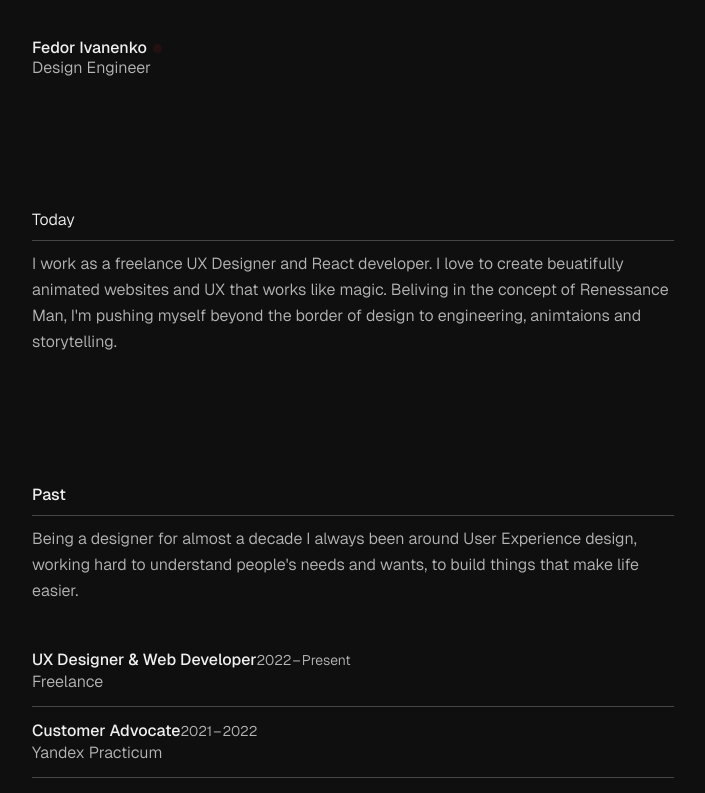
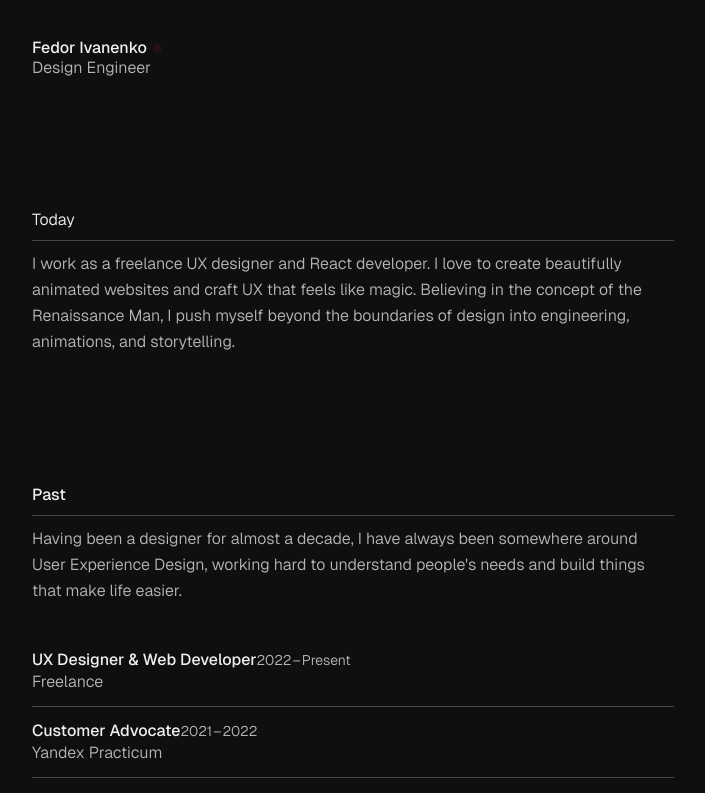
Before and after one commit to fedorivanenko/fedor-ivanenko-personal-website, a Next.js app: page / in a window 1280 px wide. Shown: the top 793 px of the page, without its empty margins (287-992 px from the left). Built offline with nearby package versions, Linux system fonts and the light colour scheme.

Commit message:
text fixes

```diff
--- a/components/bio/bio-panel.tsx
+++ b/components/bio/bio-panel.tsx
@@ -6,13 +6,12 @@ export default function BioPanel() {
       </div>
       <p className="text-muted-foreground space-y-4 leading-relaxed">
         <span className="sm:inline inline-block">
-          I work as a freelance UX Designer and React developer. I
-          love to create beuatifully animated websites and UX that works like
-          magic.
+          I work as a freelance UX designer and React developer. I love to create
+          beautifully animated websites and craft UX that feels like magic.
         </span>
         <span className="sm:inline inline-block ml-0 sm:ml-1">
-          Beliving in the concept of Renessance Man, I&apos;m pushing myself
-          beyond the border of design to engineering, animtaions and
+          Believing in the concept of the Renaissance Man, I push myself beyond
+          the boundaries of design into engineering, animations, and
           storytelling.
         </span>
       </p>
--- a/components/cv/cv-data.ts
+++ b/components/cv/cv-data.ts
@@ -33,9 +33,9 @@ export const jobList: JobType[] = [
         companyDescription: "On my own",
 
         description: [
-            "My moving to Portugal at 2021 made my work at Practicum unfeasible, so I move back to the core of what I'm doing — the design.",
-            "Deeply believe that designer should deeply understand material that working with, I start learning front-end development progressing through React/Next.js ecosystem and animation libraries such @framer-motion or @react-spring.",
-            "Since 2021 I've complete dozens of web-related projects, working all across the globe, from João Pessoa, Brazil to Los Angeles, California."
+            "My move to Poland in 2021 made my work at Practicum unfeasible, so I shifted back to the core of what I do — design.",
+            "Deeply believing that a designer should thoroughly understand the material they work with, I started learning front-end development, progressing through the React/Next.js ecosystem and animation libraries such as @framer-motion and @react-spring.",
+            "Since 2021, I've completed dozens of web-related projects, working across the globe, from João Pessoa, Brazil, to Los Angeles, California."
         ]
     },
     {
@@ -45,8 +45,8 @@ export const jobList: JobType[] = [
         companyDescription: "Educational Tech Startup",
 
         description: [
-            "Practicum is educational tech startup helping non-tech people to get a tech job. It was founded at 2019 and two years later was booming, expanding overseas. Starting as a Coding Bootcamp, Practicum very soon become an University, offering more then 40 different specialities.",
-            "My part of the job was to give a voice to our customers and ensure that it's being heard. I've been spending days with our students and worked close to Product, Design and Faculty Leadership teams buildig communications and ensuring that the needs of our customers was met and challenges was helped.",
+            "Practicum is an educational tech startup that helps non-tech people land a tech job. It was founded in 2019, and two years later, it was booming, expanding overseas. Starting as a coding bootcamp, Practicum quickly grew into a university, offering dozens different specialties.",
+            "My part of the job was to give a voice to our customers and ensure it was being heard. I spent days with our students and worked closely with the Product, Design, and Faculty Leadership teams, building communications and ensuring that our customers' needs were met and their challenges addressed.",
         ]
     },
     {
@@ -56,8 +56,8 @@ export const jobList: JobType[] = [
         companyDescription: "Several Agencies",
 
         description: [
-            "Working at ZLT Group I felt growing interest to the UX design beyod spatial design. I obtained additional eduction in Product Management and User research and eventualy start working as an independent researcher.",
-            "On a course of the next two years I've been woking with a several agencies on a project that varies from digital products to AR wafindign system. My job was to get the solid understaing of clients' customer needs and challenges and help to build a new (or optimize old one) line of business.",
+            "Working at ZLT Group, I developed a growing interest in UX design beyond spatial design. I obtained additional education in Product Management and User Research, and eventually started working as an independent researcher.",
+            "Over the course of the next two years, I worked with several agencies on projects ranging from digital products to AR wayfinding systems. My job was to gain a solid understanding of clients' customer needs and challenges and help build a new (or optimize an existing) line of business.",
         ]
     },
     {
@@ -67,10 +67,10 @@ export const jobList: JobType[] = [
         companyDescription: "Boutique Design Studio",
 
         description: [
-            "ZLT group is the boutique (less then 15 people) design stuido focused on wayfinding solutions. Simply put, we was helping people to find a right direction and feel confident in unfamiliar places such as staudiums, parks, malls, offices, medical facilities and even cities.",
-            "It was my first desgin job after graduating as Graphic Desginer from BHSAD. The studio's art-director have built an amazing team of unique specialists that I've been proud to be part of. We was one the very few teams (perhaps a few dozens or less) in the world that was (and still) able to build wyfinding systems for stadiums and skyscrappers completely on their own.",
-            "My part of the job was developing wayfinding systems. Collect the data, undestand how the space works, design a UX and help other designers to render the system.",
-            "But my biggest impact was systemyzing and automting the design process. I've made an album of standart solutions and a software tool that reduced time to design by 400%. When the COVID19 hit the planet, my system helps built a wayfinding to feild hospitals in matter of days, not weeks, as it was expected.",
+            "ZLT Group is a boutique (fewer than 15 people) design studio focused on wayfinding solutions. Simply put, we helped people find the right direction and feel confident in unfamiliar places such as stadiums, parks, malls, offices, medical facilities, and even cities.",
+            "It was my first design job after graduating as a Graphic Designer from BHSAD. The studio's art director had built an amazing team of unique specialists, and I was proud to be part of it. We were one of the very few teams (perhaps a few dozen or fewer) in the world that was (and still is) able to build wayfinding systems for stadiums and skyscrapers entirely on our own.",
+            "My part of the job was developing wayfinding systems. I collected data, understood how the space worked, designed the UX, and helped other designers render the system.",
+            "My biggest impact was systematizing and automating the design process. I created an album of standard solutions and a software tool that reduced design time by 400%. When COVID-19 hit, my system helped build wayfinding for field hospitals in a matter of days, not weeks, as initially expected.",
         ]
     },
 ]
--- a/components/cv/cv-panel.tsx
+++ b/components/cv/cv-panel.tsx
@@ -21,9 +21,9 @@ export default function CVPanel() {
       </div>
       <span className="text-muted-foreground space-y-5 leading-relaxed">
         <p>
-          Being a designer for almost a decade I always been around User
-          Experience design, working hard to understand people{"'"}s
-          needs and wants, to build things that make life easier.
+          Having been a designer for almost a decade, I have always been
+          somewhere around User Experience Design, working hard to understand
+          people{"'"}s needs and build things that make life easier.
         </p>
       </span>
       <Accordion collapsible type="single" className="py-8 pb-9">
```
